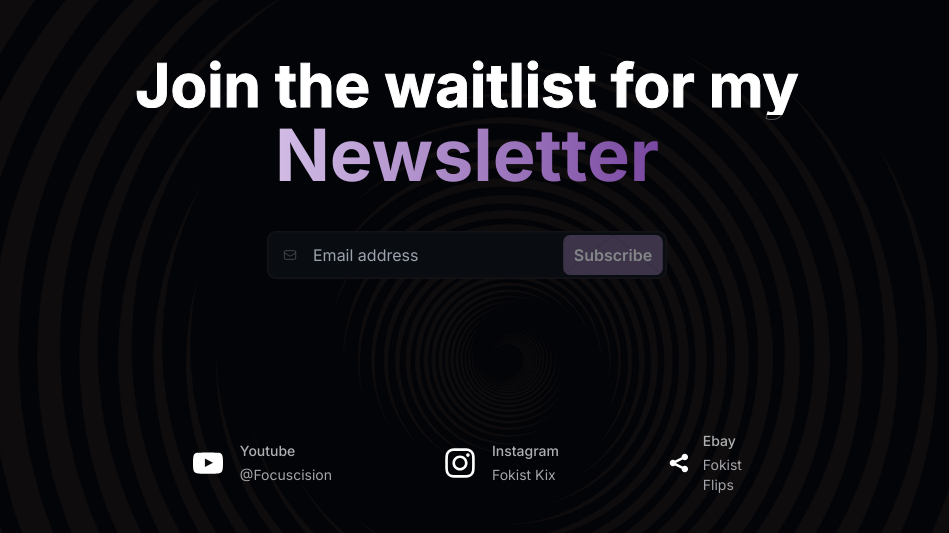
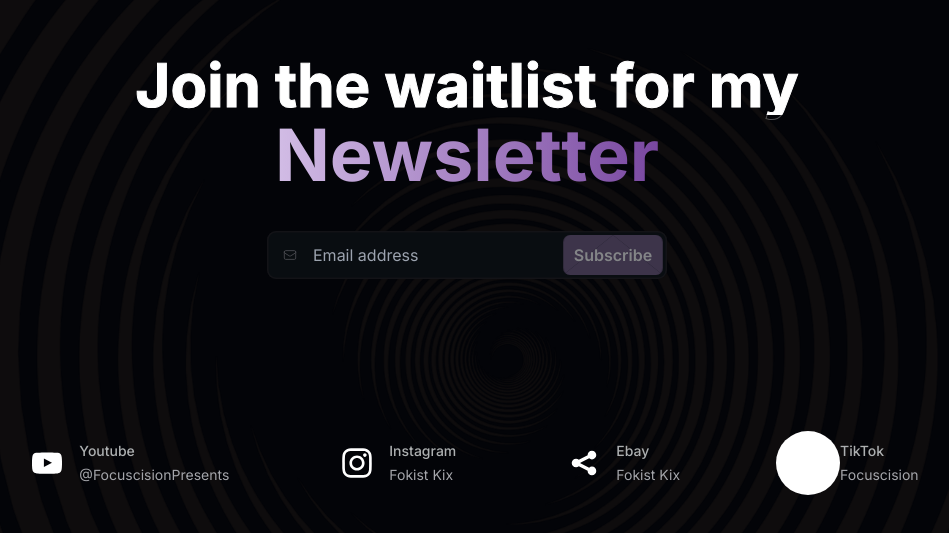
Before and after one commit to lasttruth/Newsletter, a Next.js app: page / in a window 1280 px wide. Shown: the part 105-638 px from the top of the page, without its empty margins (173-1122 px from the left). Built offline with nearby package versions, Linux system fonts and the light colour scheme.

Commit message:
added other platforms links

```diff
--- a/components/Socials.tsx
+++ b/components/Socials.tsx
@@ -3,7 +3,7 @@ import { SocialIcon } from "react-social-icons";
 
 function Socials() {
   return (
-    <div className="flex items-center justify-center sm:gap-x-4 mt-28 md:w-[400px]">
+    <div className="flex items-center justify-center sm:gap-x-4 mt-28">
       {socials.map((social) => (
         <div
           key={social.id}
--- a/constants.ts
+++ b/constants.ts
@@ -5,8 +5,8 @@ export const socials = [
     {
       id: 1,
       name: "Youtube",
-      url: "https://www.youtube.com/@Focuscision",
-      handle: "@Focuscision",
+      url: "https://www.youtube.com/@FocuscisionPresents",
+      handle: "@FocuscisionPresents",
     },
     {
       id: 2,
@@ -17,8 +17,14 @@ export const socials = [
     {
       id: 3,
       name: "Ebay",
-      url: "https://www.ebay.com/str/fokistflips",
-      handle: "Fokist Flips",
+      url: "https://www.ebay.com/usr/focuscision11",
+      handle: "Fokist Kix",
+    },
+    {
+      id: 4,
+      name: "TikTok",
+      url: "https://www.tiktok.com/@focuscision?lang=en",
+      handle: "Focuscision",
     },
   ];
 
```
